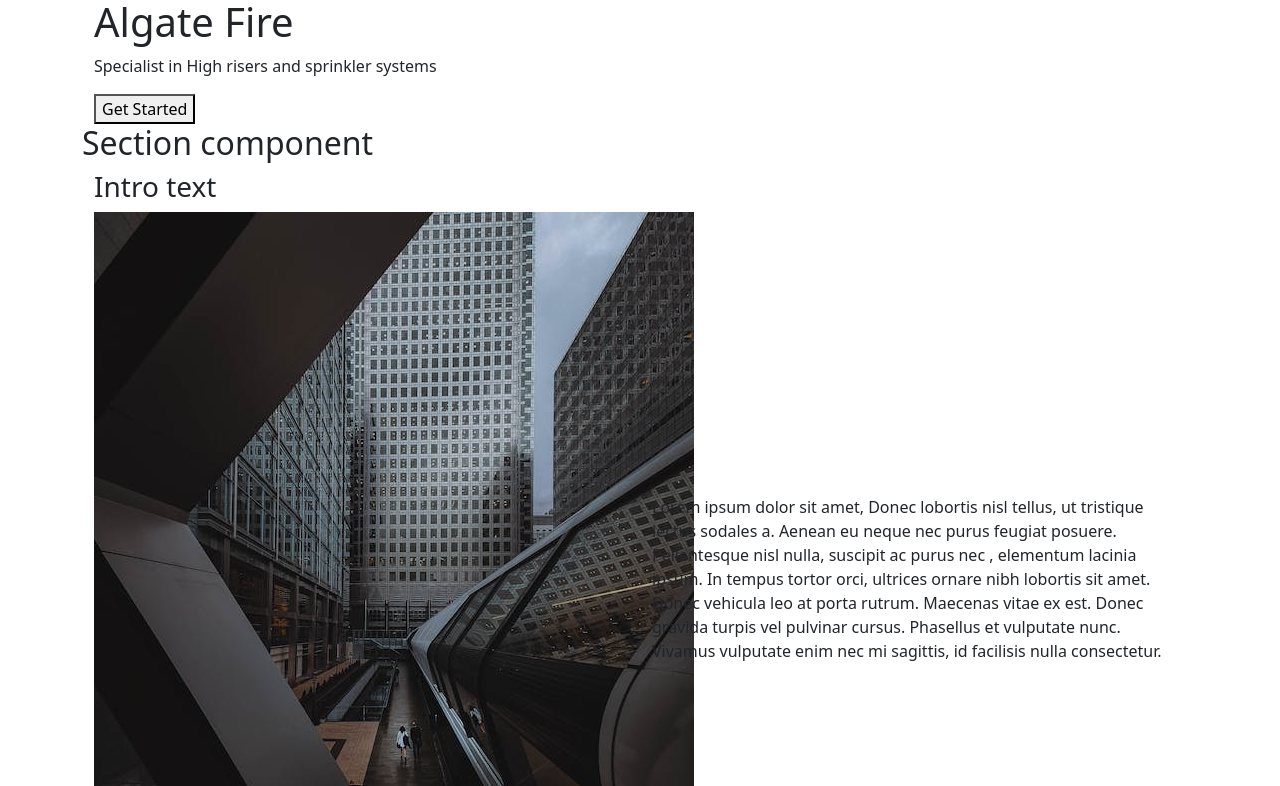
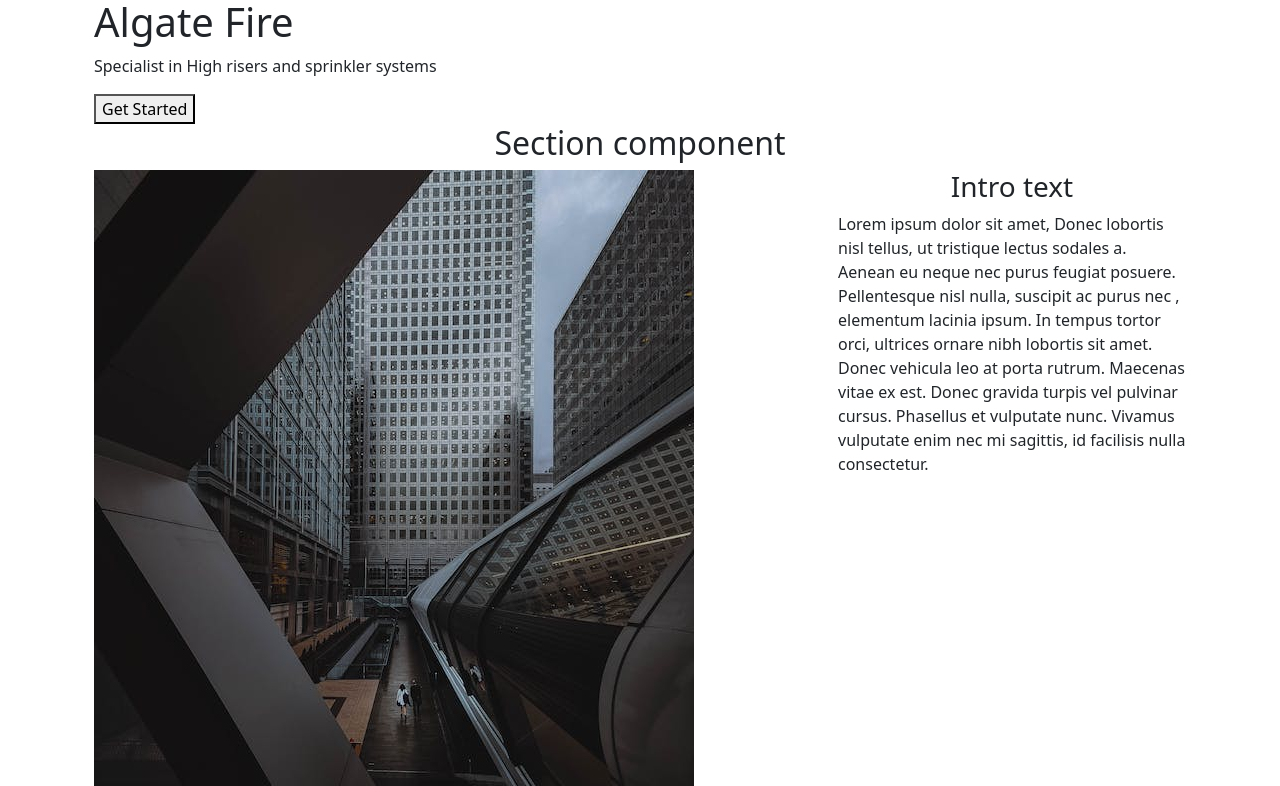
Before and after one commit to dkzanz1/The-Aldgate-Project, a React (Create React App) app: page / in a window 1280 px wide. Shown: the part 834-1620 px from the top of the page. Built offline with nearby package versions, Linux system fonts and the light colour scheme.

Commit message:
bootstraped photo left and text right at meduim page

```diff
--- a/src/App.js
+++ b/src/App.js
@@ -1,9 +1,5 @@
-// import './App.css';
-// index.js or your component file
 
-// import video from "./videos";
 import Logo from './components/logo';
-// import NaviBar from './components/nav-bar';
 import TextMaker from './components/lorem-ipsum';
 import Gallery from './components/gallery';
 import Footer from './components/footer';
--- a/src/components/HeroSection.jsx
+++ b/src/components/HeroSection.jsx
@@ -1,5 +1,5 @@
 import React from "react";
-// import '../HeroSection.css';//css import styles
+
 
 const HeroSection = () => {
     return (
--- a/src/components/Section.js
+++ b/src/components/Section.js
@@ -3,24 +3,29 @@ import TextMaker from './lorem-ipsum';
 
 
 const Section = () => {
-    return<>
+    return(
+    <>
+    <div className='jumbotron text-center'>
     <h2>Section component</h2>
+    </div>
         <div className="container">
             <div className="row">
-                <section className='col-sm-12 col-md-6 order-md-1'>
+              {/* Image on the left, text on the right (medium and larger screens) */}
+                <section className='col-md-8  order-md-1 '>
                     <img
                         src="../images/building-in-london.jpeg"
-                        alt="responsive"
+                        alt="Responsive"
                         className="img-fliud"
                     />
                 </section>
-                <h3>Intro text</h3>
-                <section className='col-sm-12 col-md-6 d-flex align-items-center justify-content-center order-md-2 '>
+                <section className='col-md-4  order-md-2 '>
+                <h3 className='text-center'>Intro text</h3>
                     <TextMaker />
                 </section>
             </div>
         </div>
     </>
+    );
 };
 
 export default Section;
--- a/src/index.js
+++ b/src/index.js
@@ -1,7 +1,6 @@
 import React from 'react';
 import ReactDOM from 'react-dom/client';
-import 'bootstrap/dist/css/bootstrap.css';
-// import './index.css';
+import 'bootstrap/dist/css/bootstrap.min.css';
 import App from './App';
 
 
```
